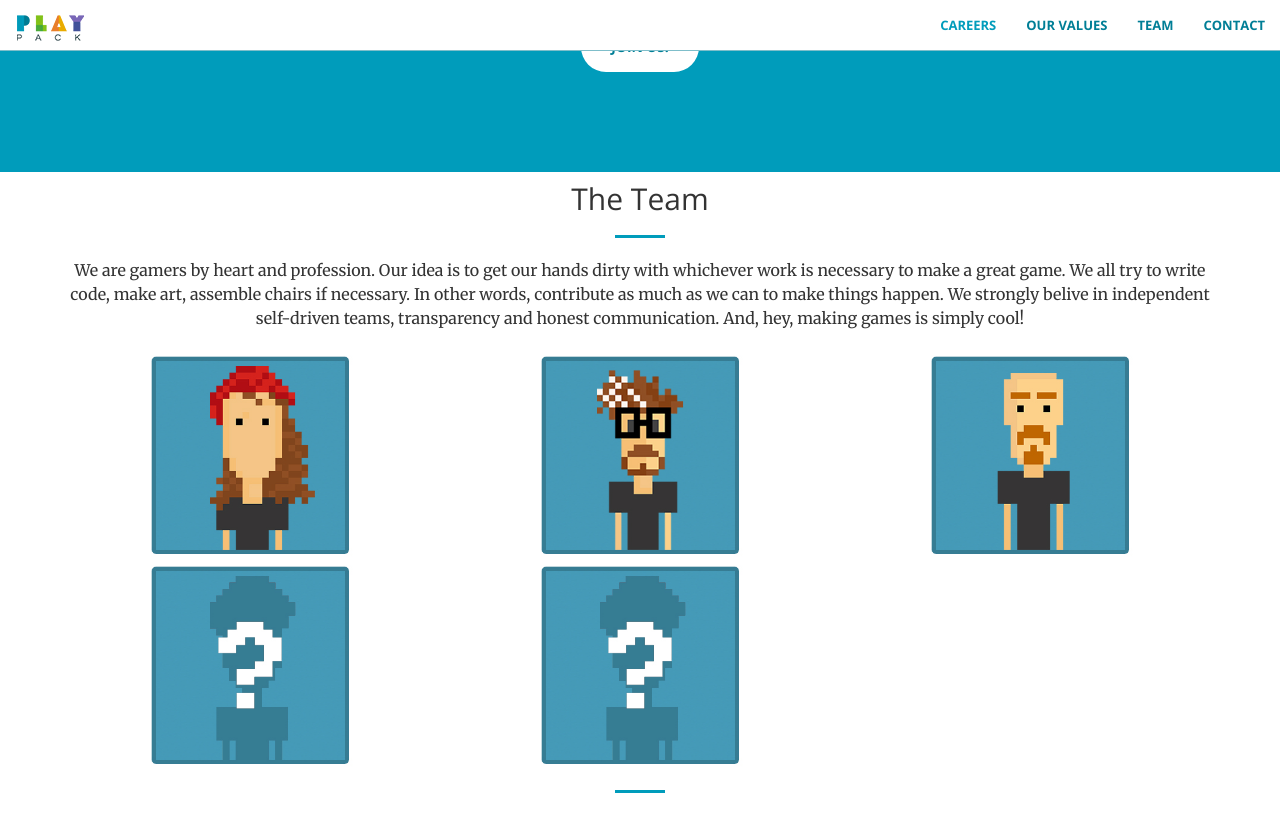
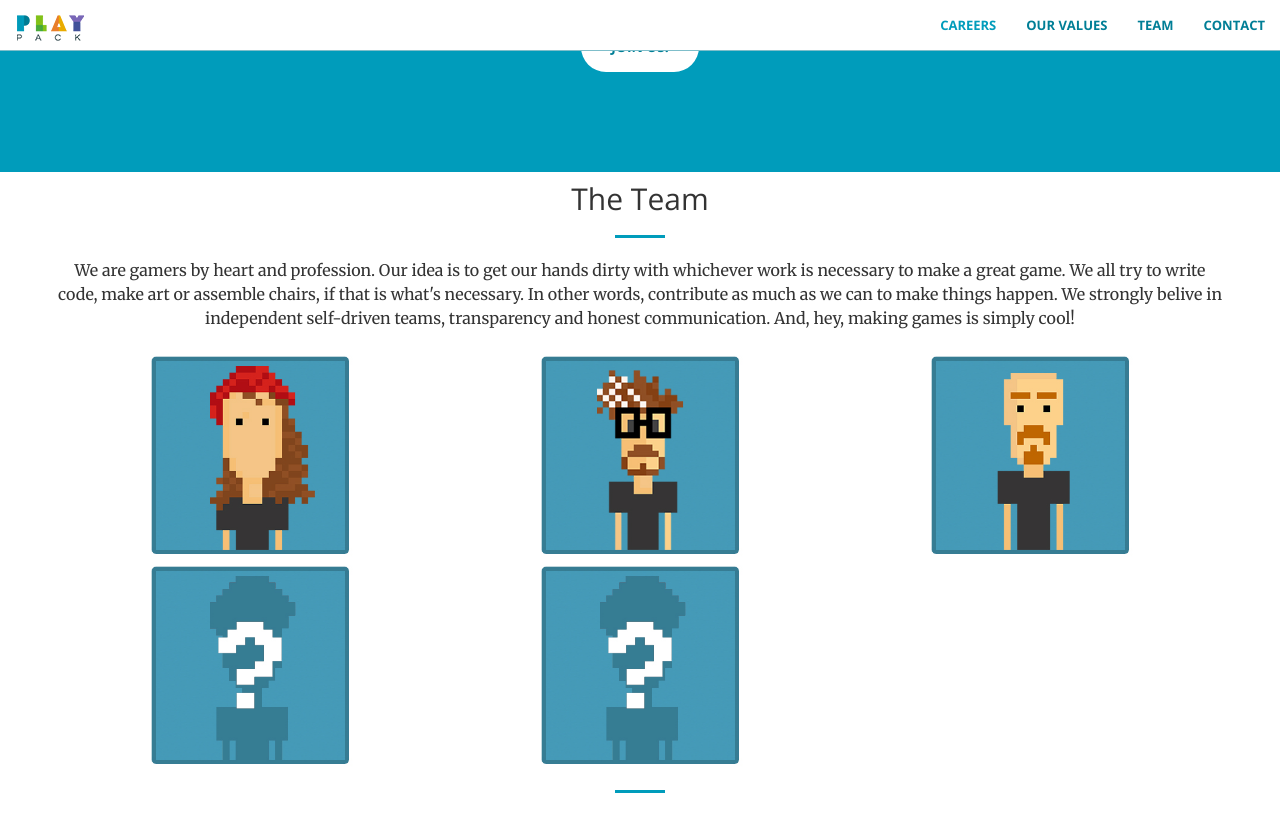
Before and after one commit to TatianaPP/newsite, a Jekyll site: the page built from index.html, in a window 1280 px wide and 900 px high, scrolled down 1290 px. Shown: the top 832 px of the window. Built offline with Jekyll 4.4.1, drawn with Linux system fonts in a browser that asks for light colours.

Commit message:
Update team.html

```diff
--- a/_includes/team.html
+++ b/_includes/team.html
@@ -4,7 +4,7 @@
             <div class="text-center">
                 <h2 class="section-heading">The Team</h2>
                 <hr class="primary">
-                <p>We are gamers by heart and profession. Our idea is to get our hands dirty with whichever work is necessary to make a great game. We all try to write code, make art, assemble chairs if necessary. In other words, contribute as much as we can to make things happen. We strongly belive in independent self-driven teams, transparency and honest communication. And, hey, making games is simply cool!</p>
+                <p>We are gamers by heart and profession. Our idea is to get our hands dirty with whichever work is necessary to make a great game. We all try to write code, make art or assemble chairs, if that is what's necessary. In other words, contribute as much as we can to make things happen. We strongly belive in independent self-driven teams, transparency and honest communication. And, hey, making games is simply cool!</p>
             </div>
     <div class="container-fluid">
         <div class="row no-gutter">
```
